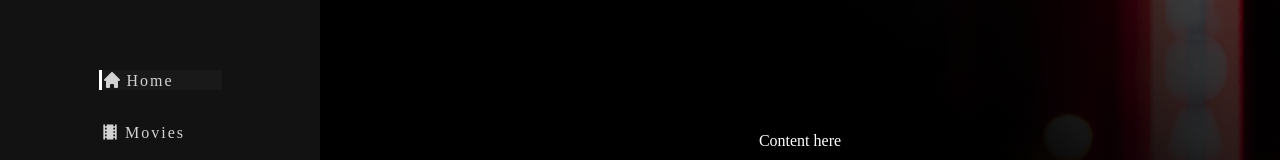
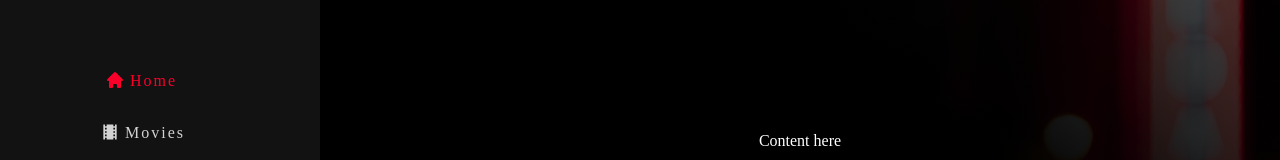
Before and after one commit to reedx8/Movie-Dashboard, a React (Create React App) app in the folder dashboard/: page / in a window 1280 px wide. In both pictures the pointer is over the link "Home". Shown: the part 268-428 px from the top of the page. Built offline with nearby package versions, Linux system fonts and the light colour scheme; what webfontloader would draw is missing.

Commit message:
added sidebar button animations

```diff
--- a/dashboard/src/components/Sidebar.css
+++ b/dashboard/src/components/Sidebar.css
@@ -20,10 +20,9 @@ a {
   letter-spacing: 2px;
 }
 a:hover {
-  border-left-style: solid;
-  border-color: white;
-  background-color: #191919;
-  color: lightgrey;
+  color: var(--red);
+  padding-left: 10px;
+  transition: color 0.4s ease, padding-left 0.4s ease;
 }
 
 .sidebarIcons {
```
